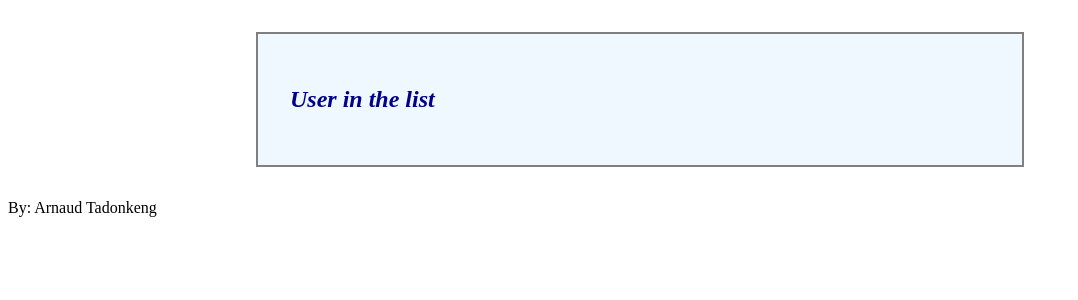
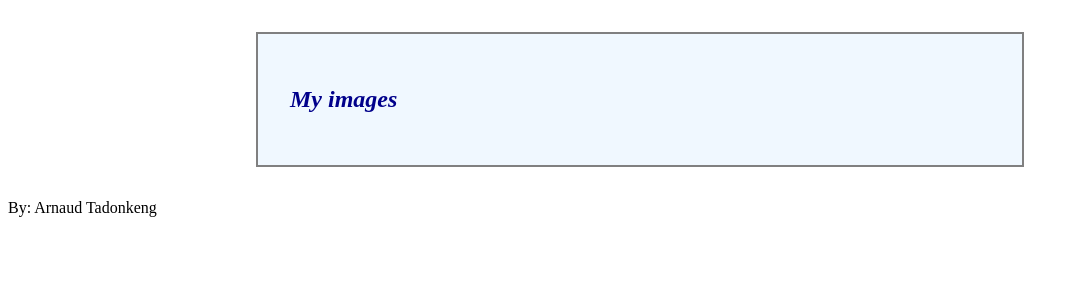
Before and after one commit to Arniden/ET-721, a Flask app: page /about in a window 1280 px wide. Shown: the part 58-358 px from the top of the page, without its empty margins (0-1078 px from the left). Run offline with Flask 3, Linux system fonts and the light colour scheme.

Commit message:
complete lab 10

```diff
--- a/lab10/app.py
+++ b/lab10/app.py
@@ -22,6 +22,7 @@ def index():
 
 @app.route('/about')
 def about():
+    images = ['image1.jpeg', 'image2.jpeg', 'image3.jpeg']
     return render_template('about.html')
 
 @app.route('/quotes')
--- a/lab10/templates/about.html
+++ b/lab10/templates/about.html
@@ -1,6 +1,9 @@
 {% extends 'base.html' %}
 {% block title%}About Us {%endblock%}
-{%block msg%}about us{%endblock%}
-{%block content%}
-<h2>User in the list</h2>
-{%endblock%}
+{% block msg%}about us{% endblock %}
+{% block content%}
+<h2>My images</h2>
+{% for eachimage in listimages %}
+<img src="{{ url_for('static', filename='images/' ~ eachimage) }}" alt="{{ eachimage }}" width="300">
+{% endfor %}
+{% endblock %}
```
Also changed, not shown: app.py (deleted).
